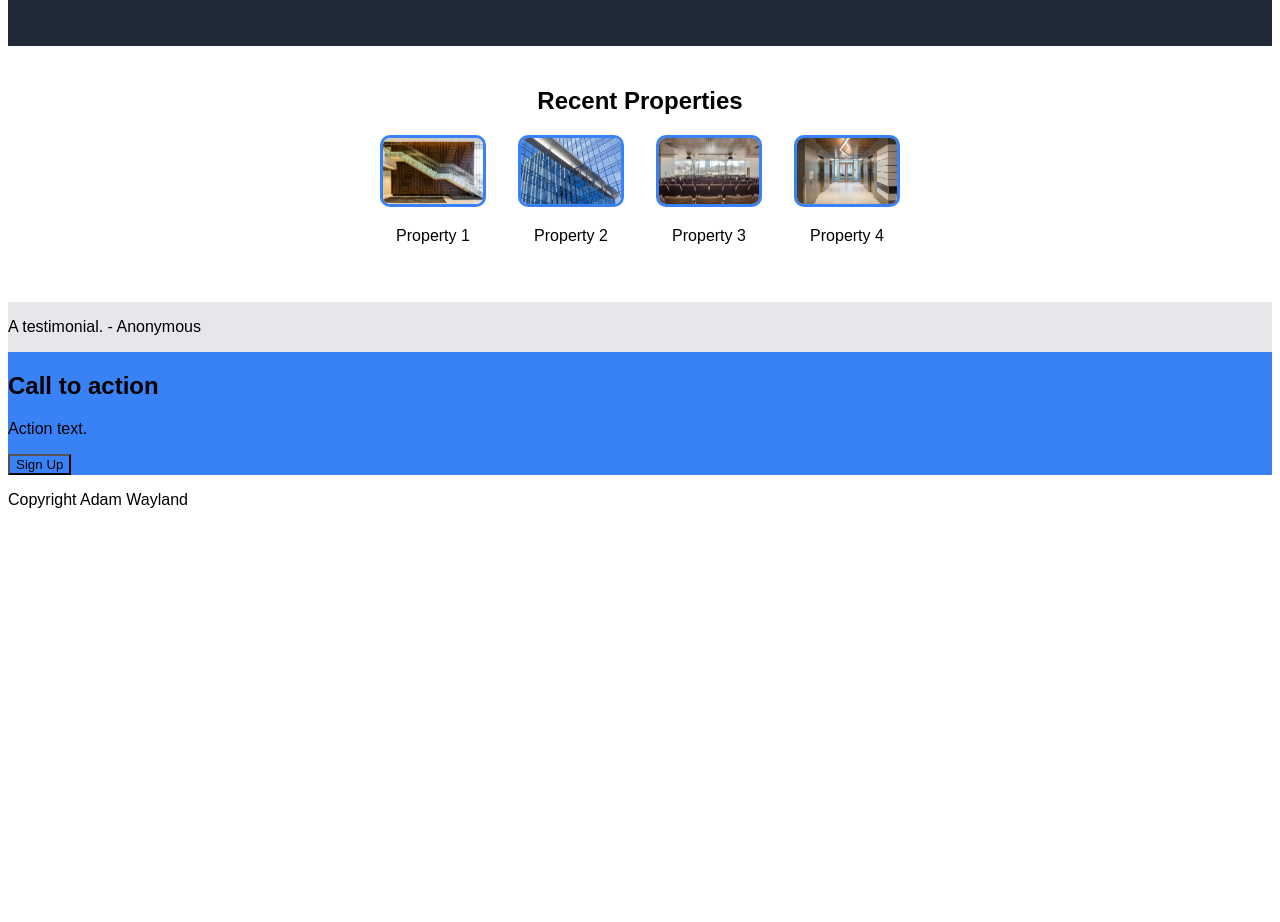
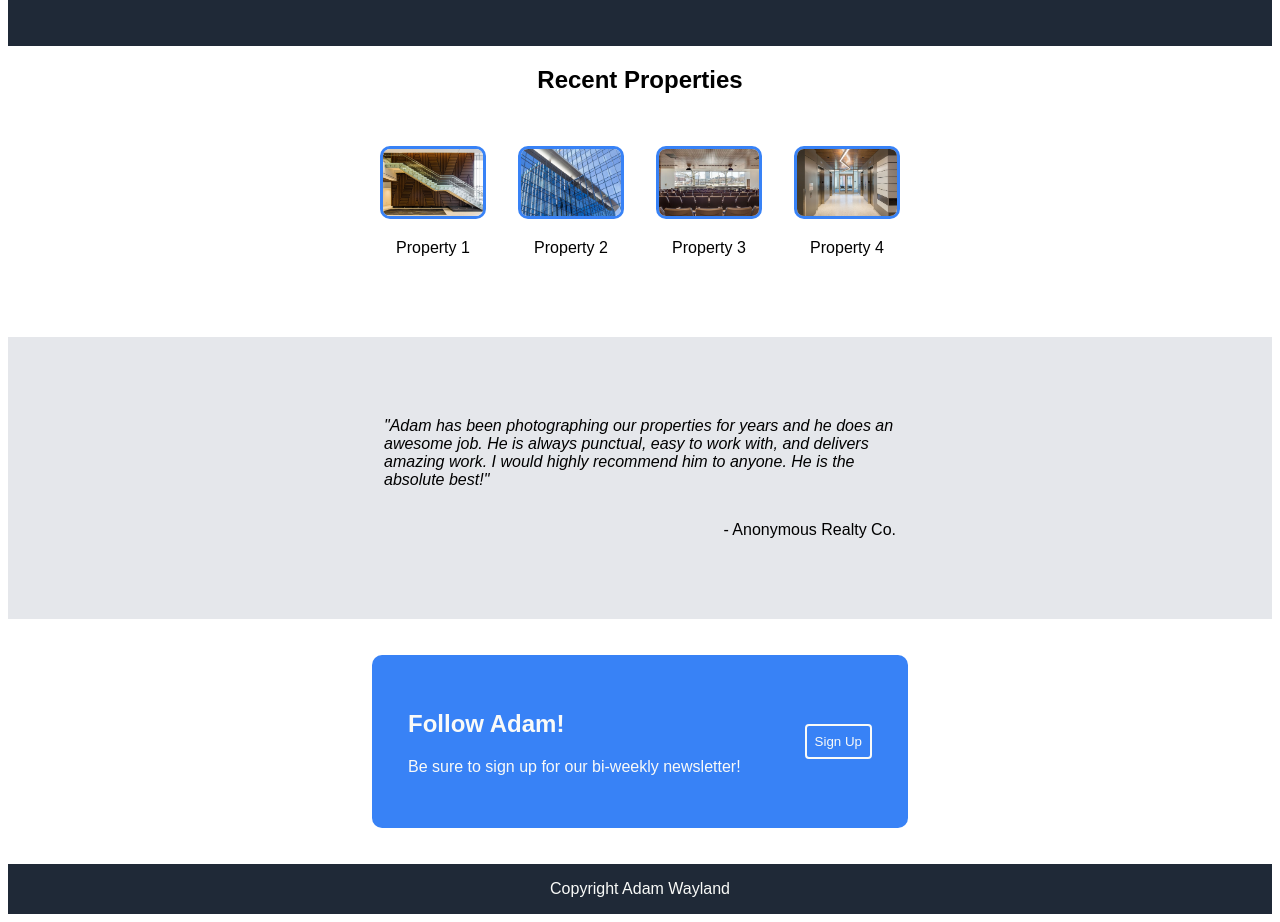
Before and after one commit to abwayland/Odin-Landing-Page, a plain HTML site: page index.html in a window 1280 px wide. Shown: the part 380-1302 px from the top of the page. Before the commit the page ends 913 px from the top, so only its background shows below. Drawn offline with Linux system fonts and the light colour scheme.

Commit message:
Edit third and fourth section, plus footer

```diff
--- a/index.html
+++ b/index.html
@@ -46,12 +46,23 @@
         </div>
     </div>
     <div class="quote">
-        <p>A testimonial. - Anonymous</p>
+        <div class="quote-box">
+            <p class="testimonial">"Adam has been photographing our properties for years and he does an awesome job.
+                He is always punctual, easy to work with, and delivers amazing work. I would highly
+                recommend him to anyone. He is the absolute best!"</p>
+            <p class="client">- Anonymous Realty Co.</p>
+         </div>
     </div>
     <div class="action">
-        <h2>Call to action</h2>
-        <p>Action text.</p>
-        <button>Sign Up</button>
+        <div class="action-box">
+            <div class="action-box-box">
+                <div>
+                <h2>Follow Adam!</h2>
+                <p>Be sure to sign up for our bi-weekly newsletter!</p>
+                </div>
+                <button>Sign Up</button>
+            </div>
+        </div>
     </div>
     <div class="footer">
         <p>Copyright Adam Wayland</p>
--- a/style.css
+++ b/style.css
@@ -1,6 +1,10 @@
-div {
-    /* border:1px solid black; */
+/* div {
+    border:1px solid black;
 }
+
+p, h1, h2 {
+    border:1px solid red;
+} */
 
 body {
     display: flex;
@@ -8,7 +12,7 @@ body {
     font-family: sans-serif;
 }
 
-.header {
+.header, .footer {
     background-color: #1f2937;
     display: flex;
     align-items: center;
@@ -40,8 +44,7 @@ a {
 .hero-cont {
     display: flex;
     flex-direction: column;
-    height: 240px;
-    width: 240px;
+    max-width: 384px;
     justify-content: space-between;
     align-items: flex-start;
     padding-right: 32px;
@@ -53,6 +56,10 @@ a {
 
 button {
     background-color: #3882f6;
+    color: #f9faf8;
+    border-style: none;
+    border-radius: 4px;
+    padding: 8px;
 }
 
 .hero-img {
@@ -62,25 +69,27 @@ button {
 
 .hero h2 {
     color: #f9faf8;
+    font-size: 24px;
 }
 
 .info {
-    height: 256px;
+    /* height: 256px; */
     display: flex;
     flex-direction: column;
     justify-content: center;
-    align-content: center;
+    /* align-content: center; */
     align-items: center;
 }
 
 .info h2 {
-    margin-top: 0px;
+    /* margin: 32px 0px 64px; */
 }
 
 .info-cont {
     display: flex;
     gap: 32px;
     text-align: center;
+    margin: 32px 0px 64px 0px;
 }
 
 .icon img {
@@ -91,8 +100,52 @@ button {
 
 .quote {
     background-color: #e5e7eb;
+    display: flex;
+    align-items: center;
+    justify-content: center;
+}
+
+.quote-box {
+    width: 512px;
+    display: flex;
+    flex-direction: column;
+    justify-content: space-between;
+    margin: 64px;
+}
+
+.testimonial {
+   font-style: italic;
+}
+
+.client {
+    align-self: flex-end;
 }
 
 .action {
+    display: flex;
+    justify-content: center;
+    align-items: center;
+    padding: 36px;
+}
+
+.action-box {
     background-color: #3882f6;
+    padding: 36px;
+    display: flex;
+    border-radius: 10px;
 }
+
+.action-box-box {
+    display: flex;
+    justify-content: space-between;
+    align-items: center;
+    gap: 64px;
+}
+
+.action-box-box h2, .action-box-box p {
+    color: #f9faf8;
+}
+
+.action-box-box button {
+    border: 2px solid #f9faf8;
+}
```
